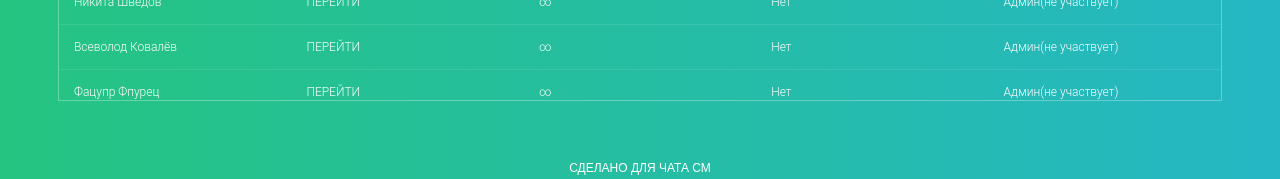
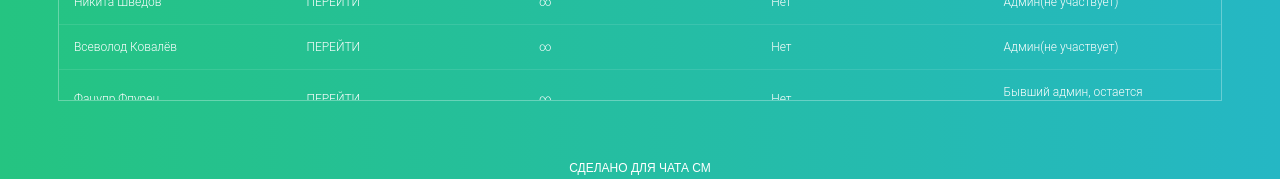
Before and after one commit to Sepera-okeq/cringepoints, a plain HTML site: page index.html in a window 1280 px wide. Shown: the part 387-566 px from the top of the page. Drawn offline with Linux system fonts and the light colour scheme.

Commit message:
Update index.html

```diff
--- a/index.html
+++ b/index.html
@@ -180,14 +180,14 @@
           <td><a href="https://vk.com/id614645473">Перейти</a></td>
           <td>&#8734;</td>
           <td>Нет</td>
-          <td>Админ(не участвует)</td>
+          <td>Бывший админ, остается неприкосновенность</td>
         </tr>
         <tr>
           <td>Максим Скакун</td>
           <td><a href="https://vk.com/m.skakun2014">Перейти</a></td>
           <td>&#8734;</td>
           <td>Нет</td>
-          <td>Админ(не участвует)</td>
+          <td>Бывший админ, остается неприкосновенность</td>
         </tr>
         <tr>
           <td>Руслан Алієв</td>
```
